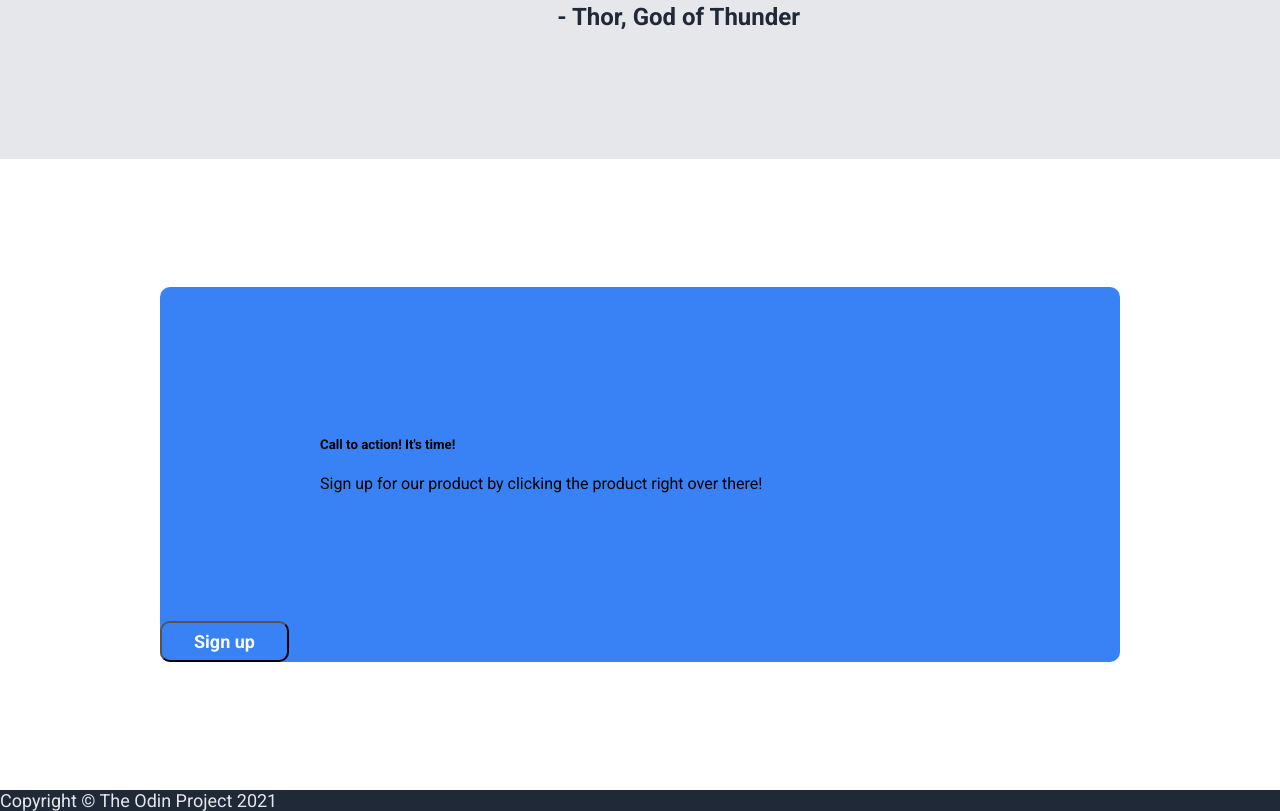
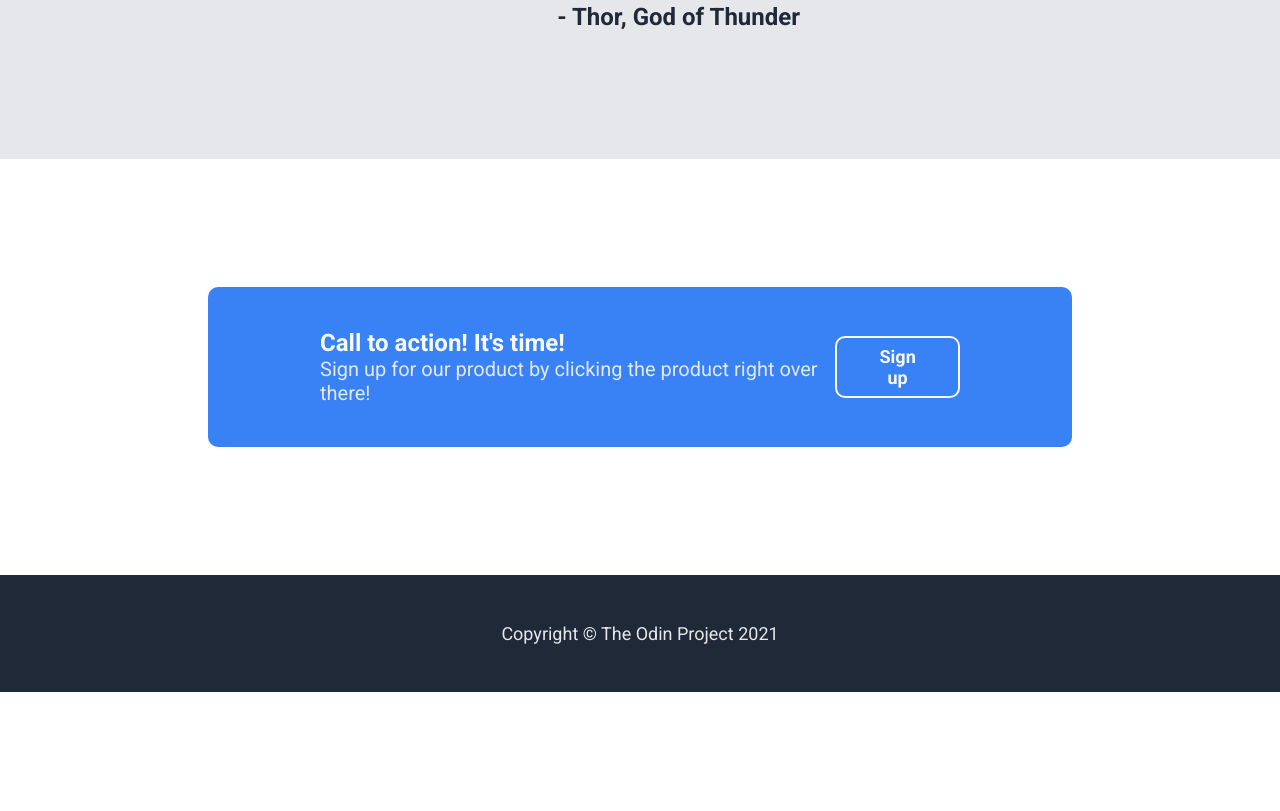
Before and after one commit to thegnome88/odin-landing-page, a plain HTML site: page index.html in a window 1280 px wide. Shown: the part 1565-2376 px from the top of the page. After the commit the page ends 2257 px from the top, so only its background shows below. Drawn offline with Linux system fonts and the light colour scheme.

Commit message:
Complete styling for entire homepage

```diff
--- a/index.html
+++ b/index.html
@@ -56,7 +56,7 @@
     </div>
     <div class="ad-info">
         <div class="ad-placeholder">
-            <div class="ad-info">
+            <div class="ad-inside">
                 <h5>Call to action! It's time!</h5>
                 Sign up for our product by clicking the product right over there!
             </div>
--- a/style.css
+++ b/style.css
@@ -117,13 +117,39 @@ h3 {
 }
 
 .ad-info {
-    padding: 8rem 10rem;
+    padding: 8rem 13rem;
 }
 
 .ad-placeholder {
     background-color: #3882F6;
     border-radius: 10px;
     border: 0;
+    height: 6rem;
+    padding: 2rem 7rem;
+    display: flex;
+    justify-content: space-between;
+    align-items: center;
+}
+
+.ad-inside {
+    color: #E5E7EB;
+    font-size: 20px;
+}
+
+h5 {
+    margin: 0;
+    padding: 0;
+    color: #F9FAF8;
+    font-size: 24px;
+}
+
+.ad-button {
+    border: 2px solid #F9FAF8;
+}
+
+.footer {
+    text-align: center;
+    padding: 3rem 0;
 }
 
 html, body {
```
